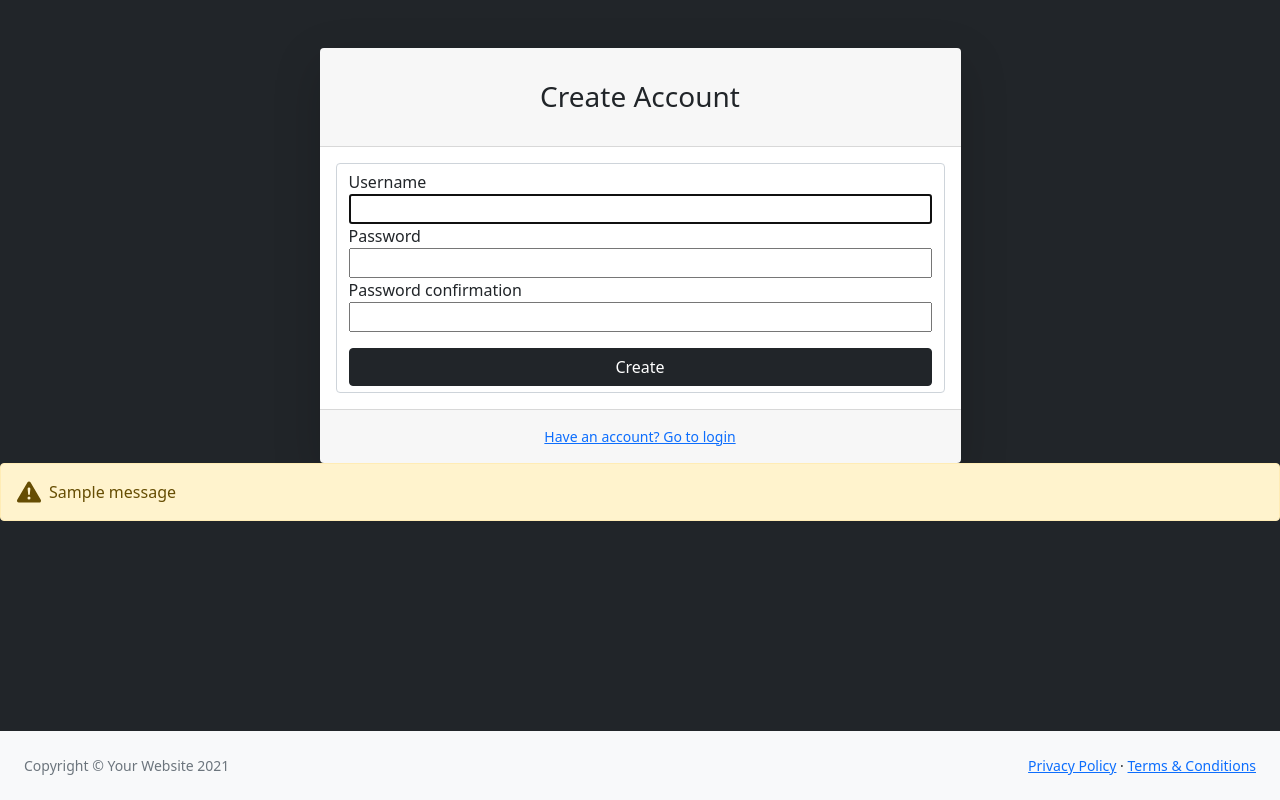
After one commit to WestSama/guildmanager, a Django app: page /register/ in a window 1280 px wide. The commit adds this page. Run offline with Django 4.2, Linux system fonts and the light colour scheme; tables that the repository leaves empty hold one stand-in row (values such as "Sample post"); one stand-in notice (Sample message) is shown; some libraries are stand-ins or nearby versions.

Commit message:
Fix bugs and more tweaks

```diff
--- /dev/null
+++ b/guildboard/templates/guildboard/register.html
@@ -0,0 +1,99 @@
+{% load static %}
+<!DOCTYPE html>
+<html lang="en">
+    <head>
+        <meta charset="utf-8" />
+        <meta http-equiv="X-UA-Compatible" content="IE=edge" />
+        <meta name="viewport" content="width=device-width, initial-scale=1, shrink-to-fit=no" />
+        <meta name="description" content="" />
+        <meta name="author" content="" />
+        <title>Register</title>
+        <link href="https://cdn.jsdelivr.net/npm/simple-datatables@latest/dist/style.css" rel="stylesheet" />
+        <link href="{% static 'guildboard/css/styles.css'%}" rel="stylesheet" />
+        <script src="https://cdnjs.cloudflare.com/ajax/libs/font-awesome/5.15.3/js/all.min.js" crossorigin="anonymous"></script>
+        <link href="https://cdn.jsdelivr.net/npm/bootstrap@5.1.3/dist/css/bootstrap.min.css" rel="stylesheet" integrity="sha384-1BmE4kWBq78iYhFldvKuhfTAU6auU8tT94WrHftjDbrCEXSU1oBoqyl2QvZ6jIW3" crossorigin="anonymous">
+    </head>
+    <body class="bg-dark">
+        <div id="layoutAuthentication">
+            <div id="layoutAuthentication_content">
+                <main>
+                    <div class="container">
+                        <div class="row justify-content-center">
+                            <div class="col-lg-7">
+                                <div class="card shadow-lg border-0 rounded-lg mt-5">
+                                    <div class="card-header"><h3 class="text-center font-weight-light my-4">Create Account</h3></div>
+                                    <div class="card-body">
+                                        <form class="form-control" style="display: flex; flex-direction: column;" method="POST">
+                                            {% csrf_token %}
+                                            {{ form.username.label }}
+                                            {{ form.username }}
+                                            {{ form.password1.label }}
+                                            {{ form.password1 }}
+                                            {{ form.password2.label }}
+                                            {{ form.password2 }}
+                                            <input class="btn btn-dark mt-3" type="submit" value="Create">
+                                        </form>
+                                    </div>
+                                    <div class="card-footer text-center py-3">
+                                        <div class="small"><a href="{% url 'login' %}">Have an account? Go to login</a></div>
+                                        {% for error in form %}
+                                        {% if error.errors %}
+                                        <svg xmlns="http://www.w3.org/2000/svg" style="display: none;">
+                                            <symbol id="check-circle-fill" fill="currentColor" viewBox="0 0 16 16">
+                                                <path d="M16 8A8 8 0 1 1 0 8a8 8 0 0 1 16 0zm-3.97-3.03a.75.75 0 0 0-1.08.022L7.477 9.417 5.384 7.323a.75.75 0 0 0-1.06 1.06L6.97 11.03a.75.75 0 0 0 1.079-.02l3.992-4.99a.75.75 0 0 0-.01-1.05z"/>
+                                            </symbol>
+                                            <symbol id="exclamation-triangle-fill" fill="currentColor" viewBox="0 0 16 16">
+                                                <path d="M8.982 1.566a1.13 1.13 0 0 0-1.96 0L.165 13.233c-.457.778.091 1.767.98 1.767h13.713c.889 0 1.438-.99.98-1.767L8.982 1.566zM8 5c.535 0 .954.462.9.995l-.35 3.507a.552.552 0 0 1-1.1 0L7.1 5.995A.905.905 0 0 1 8 5zm.002 6a1 1 0 1 1 0 2 1 1 0 0 1 0-2z"/>
+                                            </symbol>
+                                            </svg>
+                                            <div class="alert alert-warning d-flex align-items-center" role="alert">
+                                            <svg class="bi flex-shrink-0 me-2" width="24" height="24" role="img" aria-label="Warning:"><use xlink:href="#exclamation-triangle-fill"/></svg>
+                                                <div>
+                                                {{ error.errors|striptags }}
+                                                </div>
+                                            </div>
+                                        {% endif %}
+                                        {% endfor %}
+
+                                    </div>
+                                </div>
+                            </div>
+                        </div>
+                    </div>
+                    {% for message in messages %}
+                        <svg xmlns="http://www.w3.org/2000/svg" style="display: none;">
+                            <symbol id="check-circle-fill" fill="currentColor" viewBox="0 0 16 16">
+                                <path d="M16 8A8 8 0 1 1 0 8a8 8 0 0 1 16 0zm-3.97-3.03a.75.75 0 0 0-1.08.022L7.477 9.417 5.384 7.323a.75.75 0 0 0-1.06 1.06L6.97 11.03a.75.75 0 0 0 1.079-.02l3.992-4.99a.75.75 0 0 0-.01-1.05z"/>
+                            </symbol>
+                            <symbol id="exclamation-triangle-fill" fill="currentColor" viewBox="0 0 16 16">
+                                <path d="M8.982 1.566a1.13 1.13 0 0 0-1.96 0L.165 13.233c-.457.778.091 1.767.98 1.767h13.713c.889 0 1.438-.99.98-1.767L8.982 1.566zM8 5c.535 0 .954.462.9.995l-.35 3.507a.552.552 0 0 1-1.1 0L7.1 5.995A.905.905 0 0 1 8 5zm.002 6a1 1 0 1 1 0 2 1 1 0 0 1 0-2z"/>
+                            </symbol>
+                            </svg>
+
+                            <div class="alert alert-warning d-flex align-items-center" role="alert">
+                            <svg class="bi flex-shrink-0 me-2" width="24" height="24" role="img" aria-label="Warning:"><use xlink:href="#exclamation-triangle-fill"/></svg>
+                                <div>
+                                {{ message }}
+                                </div>
+                            </div>
+
+                    {% endfor %}
+                </main>
+            </div>
+            <div id="layoutAuthentication_footer">
+                <footer class="py-4 bg-light mt-auto">
+                    <div class="container-fluid px-4">
+                        <div class="d-flex align-items-center justify-content-between small">
+                            <div class="text-muted">Copyright &copy; Your Website 2021</div>
+                            <div>
+                                <a href="#">Privacy Policy</a>
+                                &middot;
+                                <a href="#">Terms &amp; Conditions</a>
+                            </div>
+                        </div>
+                    </div>
+                </footer>
+            </div>
+        </div>
+    </body>
+</html>
```
Also changed, not shown: guildboard/templates/guildboard/login.html (+13 -6 lines), db.sqlite3.
